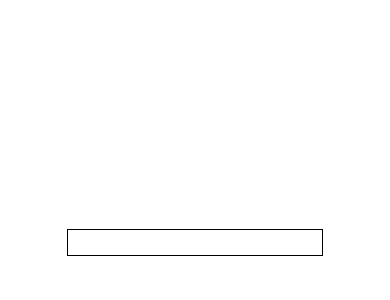
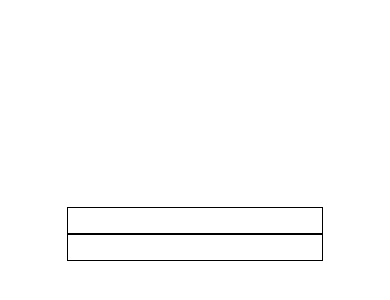
Before and after one commit to benzoh/myReactNativeApp, a React Native app: screen / in a window 390 px wide. Shown: the part 180-480 px from the top of the page. Built offline with nearby package versions, Linux system fonts and the light colour scheme.

Commit message:
## TextInputコンポーネント

```diff
--- a/App.tsx
+++ b/App.tsx
@@ -1,5 +1,6 @@
 import React from 'react';
-import { StyleSheet, TextInput, View } from 'react-native';
+import { StyleSheet, TextInput, View, Text } from 'react-native';
+import useControlledComponent from './lib/hooks';
 
 const styles = StyleSheet.create({
   container: {
@@ -15,17 +16,14 @@
 });
 
 export default function App() {
-  const [value, setValue] = React.useState('');
+  const familyName = useControlledComponent('');
+  const personalName = useControlledComponent('');
 
   return (
     <View style={styles.container}>
-      <TextInput
-        style={styles.input}
-        value={value}
-        onChangeText={newValue => {
-          setValue(newValue)
-        }}
-      />
+      <TextInput style={styles.input} {...familyName} />
+      <TextInput style={styles.input} {...personalName} />
+      <Text>{familyName.value} {personalName.value}</Text>
     </View>
   );
 }
--- /dev/null
+++ b/lib/hooks/index.ts
@@ -0,0 +1,14 @@
+import * as React from 'react';
+
+export default function useControlledComponent(initialValue: string) {
+  const [value, setValue] = React.useState(initialValue);
+
+  function handleChange(newValue: string) {
+    setValue(newValue);
+  }
+
+  return {
+    value,
+    onChangeText: handleChange,
+  }
+}
```
